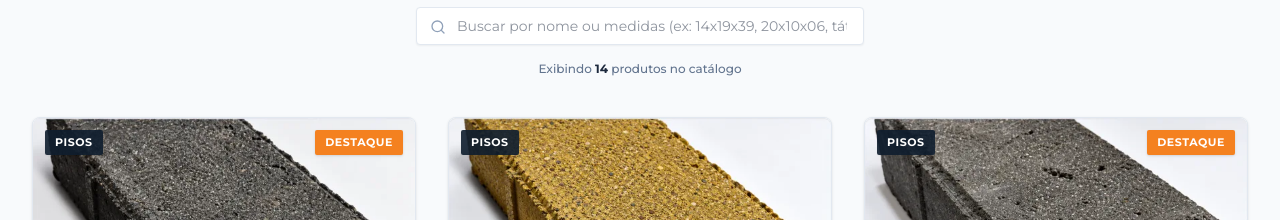
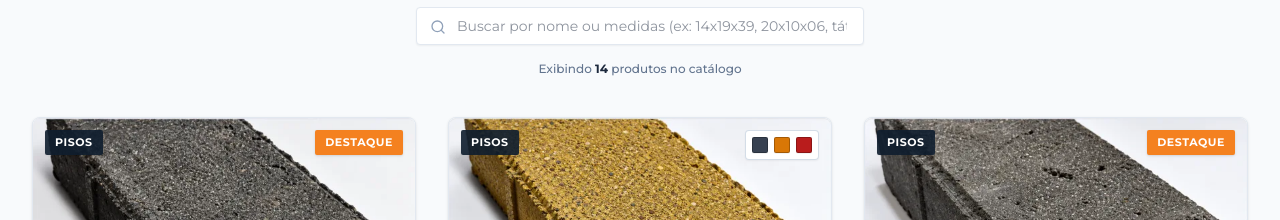
Before and after one commit to mizaelcabral/mixbloco, a React (Vite) app: page / in a window 1280 px wide. Shown: the part 1100-1320 px from the top of the page. Built offline with nearby package versions, Linux system fonts and the light colour scheme.

Commit message:
feat(products): add color swatch square tags on top-right for products with color variations

```diff
--- a/src/components/ProductsSection.tsx
+++ b/src/components/ProductsSection.tsx
@@ -15,6 +15,14 @@ export interface ProductItem {
   cores?: string[];
   featured?: boolean;
 }
+
+export const PRODUCT_COLOR_MAP: Record<string, { bg: string; label: string }> = {
+  "Grafite": { bg: "#374151", label: "Grafite" },
+  "Amarelo": { bg: "#d97706", label: "Amarelo" },
+  "Vermelho": { bg: "#b91c1c", label: "Vermelho" },
+  "Cinza natural": { bg: "#9ca3af", label: "Cinza natural" },
+  "Natural": { bg: "#9ca3af", label: "Natural" },
+};
 
 export const CLIENT_PRODUCTS: ProductItem[] = [
   // --- PISOS INTERTRAVADOS RETANGULARES (6 produtos) ---
@@ -298,7 +306,11 @@ export function ProductsSection({ onSelectProduct }: ProductsSectionProps) {
 
         {/* Product Cards Grid - Formatação Exata que o Cliente Adora */}
         <div className="grid grid-cols-1 md:grid-cols-2 lg:grid-cols-3 gap-6 sm:gap-8">
-          {filteredProducts.map((item) => (
+          {filteredProducts.map((item) => {
+            const validColors = (item.cores || []).filter((c) => PRODUCT_COLOR_MAP[c]);
+            const hasColorVariation = validColors.length > 1;
+
+            return (
               <div
                 key={item.id}
                 className="group bg-white rounded-lg overflow-hidden border border-slate-200 shadow-sm hover:shadow-xl transition-all duration-300 flex flex-col justify-between"
@@ -318,12 +330,36 @@ export function ProductsSection({ onSelectProduct }: ProductsSectionProps) {
                       {item.category}
                     </div>
 
+                    {/* Top Right: Color Swatches & Featured Badge */}
+                    <div className="absolute top-3 right-3 z-10 flex items-center gap-1.5">
+                      {/* Color Swatch Tags (para produtos com variação de cores) */}
+                      {hasColorVariation && (
+                        <div
+                          className="flex items-center gap-1.5 bg-white/95 backdrop-blur-xs p-1.5 rounded border border-slate-300/80 shadow-xs"
+                          title={`Cores disponíveis: ${validColors.map((c) => PRODUCT_COLOR_MAP[c]?.label).join(', ')}`}
+                        >
+                          {validColors.map((c) => {
+                            const color = PRODUCT_COLOR_MAP[c];
+                            if (!color) return null;
+                            return (
+                              <span
+                                key={c}
+                                className="w-4 h-4 rounded-xs shadow-2xs border border-black/25 inline-block transition-transform duration-150 hover:scale-125 cursor-pointer"
+                                style={{ backgroundColor: color.bg }}
+                                title={`Cor: ${color.label}`}
+                              />
+                            );
+                          })}
+                        </div>
+                      )}
+
                       {/* Featured Badge */}
                       {item.featured && (
-                    <div className="absolute top-3 right-3 z-10 bg-[#f48120] text-white text-[11px] font-bold uppercase tracking-wider px-2.5 py-1 rounded-xs shadow-sm">
+                        <div className="bg-[#f48120] text-white text-[11px] font-bold uppercase tracking-wider px-2.5 py-1 rounded-xs shadow-sm">
                           Destaque
                         </div>
                       )}
+                    </div>
 
                   {/* Dimension pill overlay */}
                   <div className="absolute bottom-3 left-3 z-10 bg-white/95 backdrop-blur-xs text-slate-900 text-xs font-mono font-bold px-2.5 py-1 rounded border border-slate-300/80 shadow-xs max-w-[55%] truncate">
@@ -409,7 +445,8 @@ export function ProductsSection({ onSelectProduct }: ProductsSectionProps) {
                 </button>
               </div>
             </div>
-          ))}
+          );
+        })}
         </div>
 
         {/* Empty state when search produces no results */}
```
Lines whose indentation alone changed are shown as unchanged.
